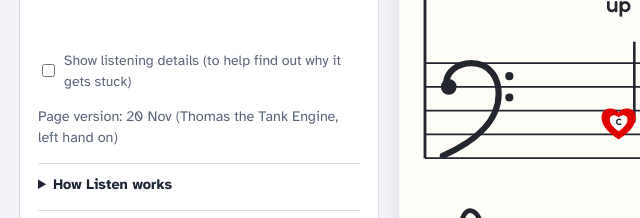
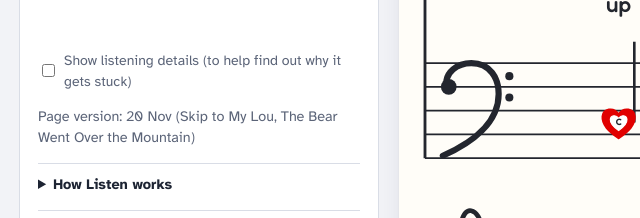
Before and after one commit to spb54/Claude, a plain HTML site: page index.html in a window 1280 px wide. Shown: the part 1876-2094 px from the top of the page, 31-671 px from the left. Drawn offline with Linux system fonts and the light colour scheme.

Commit message:
Add Skip to My Lou and The Bear Went Over the Mountain
Co-Authored-By: Claude Opus 5.5 <noreply@anthropic.com>
Claude-Session: https://claude.ai/code/session_01BUWu9pcvrNwQKCcxSi6WpT

```diff
--- a/index.html
+++ b/index.html
@@ -204,7 +204,7 @@ body.fs-open{overflow:hidden}
       </div>
       <div class="row"><span class="heard" id="heard" aria-live="polite"></span></div>
       <label class="fs-opt" style="font-weight:400"><input type="checkbox" id="lisDiag"> Show listening details (to help find out why it gets stuck)</label>
-      <p class="hint" style="margin:0">Page version: 20 Nov (Thomas the Tank Engine, left hand on)</p>
+      <p class="hint" style="margin:0">Page version: 20 Nov (Skip to My Lou, The Bear Went Over the Mountain)</p>
       <details class="help">
         <summary>How Listen works</summary>
         <p class="hint" style="margin:8px 0 0">Tap <b>Listen</b> and allow the microphone when the browser asks. Put the phone, tablet or computer near the piano. The note to play next glows. When the piano plays that note, the glow moves on to the next one. Wrong notes are ignored, so just try again. A note played twice in a row needs two separate presses. Tap any note on the sheet to start from there. Listen follows the tune (the right hand); it is happy with the right letter in any octave.</p>
@@ -353,6 +353,8 @@ body.fs-open{overflow:hidden}
     {name: "Frog Went A-Courtin'", bpm: 160, notes: "C C~ C~ C~ C~ C | E C A, G,\nC- r G, | C- r-\nE G~ G~ G~ G~ G | A G E C\nD D D C~ D~ | E C A, G,\nC- r G, | C- r-", lh: "C,--- | C,---\nC,--- | C,---\nC,--- | C,---\nF,--- | G,---\nC,--- | C,---", lyrics: "Frog went a-court-in' and he did ride, a-\nhuh, a-huh.\nFrog went a-court-in' and he did ride, a\nsword and pis-tol _ by his side, a-\nhuh, a-huh."},
     {name: "Sininen uni (Tapio Rautavaara)", bpm: 88, notes: "E~ E~ | C B,~ A,~ B, E, | A,- E, A,~ B,~ | C C D C~ A,~ | B,-- B,\nC C D C~ D~ | E- A, B, | C~ C~ C G F | E-- E\nA D G~ G~ F | E- C B, | A, B,~ B,~ C F | E-- C\nB, A, C~ C~ E | G F E E~ D~ | C C C B, | A,--", lh: "r | A,,- E,- | A,,--- | A,,- D,- | E,---\nA,,- G,,- | C,- F,,- | A,,- D,- | E,---\nF,,- G,,- | C,--- | F,,- D,- | E,---\nA,,--- | G,,- F,,- | A,,- E,- | A,,--", lyrics: ""},
     {name: "Thomas the Tank Engine (theme)", bpm: 110, notes: "G~ A~ B~ C' D'~ E' | Ab--- | A~ F~ A~ G~+G- | A~ F~ F~ A~~ G r~~ G~ G~\nG G r G~ G~ | Ab Ab r~~ Eb~~ r~~ Eb~~ F~ Gb~ | G Bb F G | Ab- r~~ Ab~ Ab~~ G~ Gb~\nF~ F~ Bb~ Bb~ Db'~~ C'~~ Db'~~ F'~~+F' | Eb~ Eb~ Ab~ Ab~ C'~~ B~~ C'~~ Eb'~~+Eb' | Db~ Db~ F~ F~ Bb~~ A~~ Bb~~ Db'~~+Db' | C'~ r~~ C'~~ C'~ Bb~ Ab~ Ab'~ r~", lh: "C,--- | Ab,,--- | A,,- G,,- | A,,- G,,-\nG,,--- | Ab,,--- | G,,- F,,- | Ab,,---\nF,,--- | Eb,,--- | Db,,--- | Ab,,-- r~", lyrics: ""},
+    {name: "Skip to My Lou", bpm: 110, notes: "E- C- | E E~ E~ G-\nD- B,- | D D~ D~ F-\nE- C- | E E~ E~ G-\nD E~ F~ E D | C- C-", lh: "C,--- | C,---\nG,,--- | G,,---\nC,--- | C,---\nG,,--- | C,---", lyrics: "Lou, Lou, skip to my Lou.\nLou, Lou, skip to my Lou.\nLou, Lou, skip to my Lou.\nSkip to my Lou my dar-ling."},
+    {name: "The Bear Went Over the Mountain", bpm: 120, notes: "C~ | E E~ E~ D~ E~ | F. E E~ | D D~ D~ C~ D~ | E. C C~ | E E~ E~ D~ E~\nF. A A~ | G G~ F D~ | C. r E~ | G G~ A A~ | G. r E~\nG G~ A A~ | G. r C~ | E E~ E~ D~ E~ | F. E E~ | D D~ D~ C~ D~\nE. C C~ | E E~ E~ D~ E~ | F. A A~ | G G~ F D~ | C. r r~", lh: "r~ | C,-- | F,. C,. | G,,-- | C,-- | C,--\nF,-- | G,,-- | C,-- | C,. F,. | C,--\nC,. F,. | C,-- | C,-- | F,. C,. | G,,--\nC,-- | C,-- | F,-- | G,,-- | C,--", lyrics: "The bear went o-ver the moun-tain, the bear went o-ver the moun-tain, the bear went o-ver the\nmoun-tain, to see what he could see. To see what he could see, to\nsee what he could see. The bear went o-ver the moun-tain, the bear went o-ver the\nmoun-tain, the bear went o-ver the moun-tain, to see what he could see."},
     {name:"Row, Row, Row Your Boat",notes:"C- C- C D E-\nE D E F G---\nC' C' C' G G G E E E C C C\nG F E D C---",
      lyrics:"Row row row your boat\ngent-ly down the stream\nmer-ri-ly mer-ri-ly mer-ri-ly mer-ri-ly\nlife is but a dream"},
     {name:"Frère Jacques",notes:"C D E C\nC D E C\nE F G-\nE F G-\nG A G F E C\nG A G F E C\nC G, C-\nC G, C-",
```
